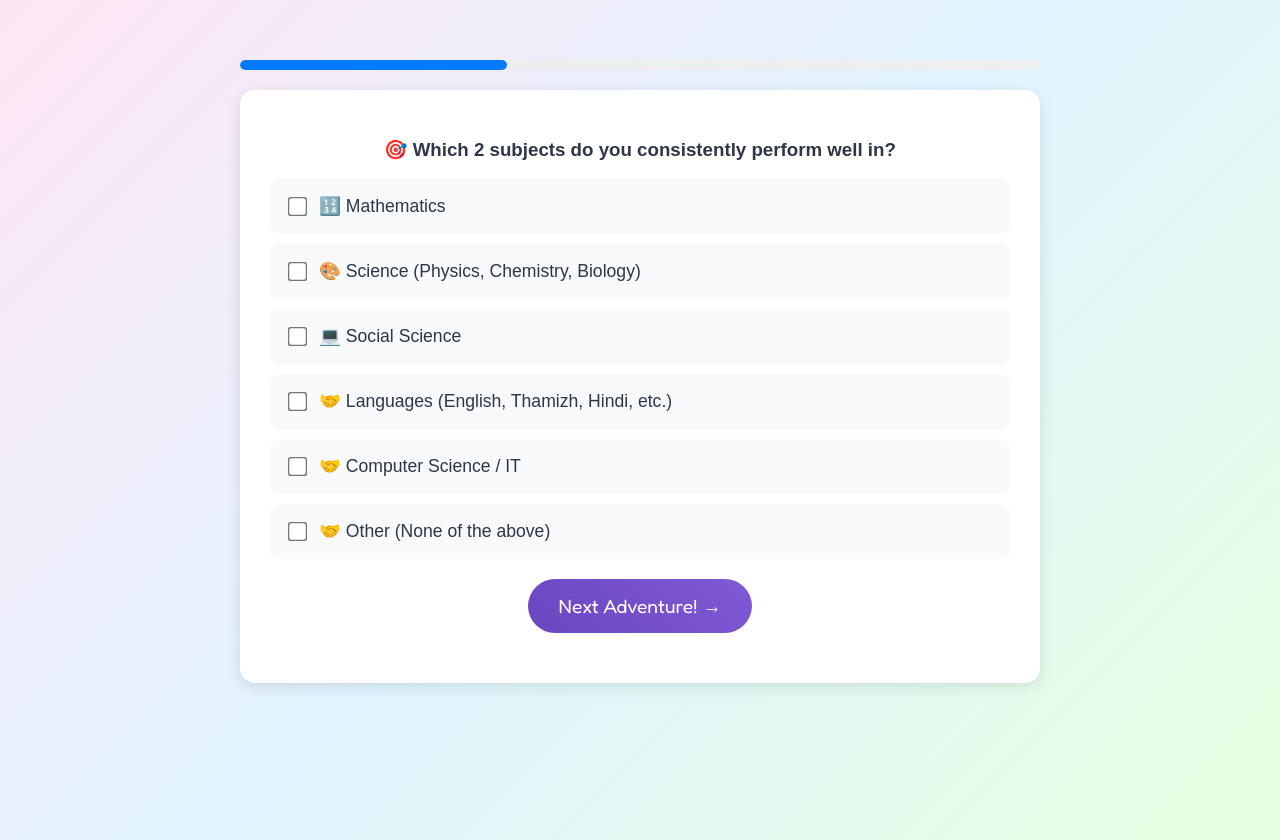
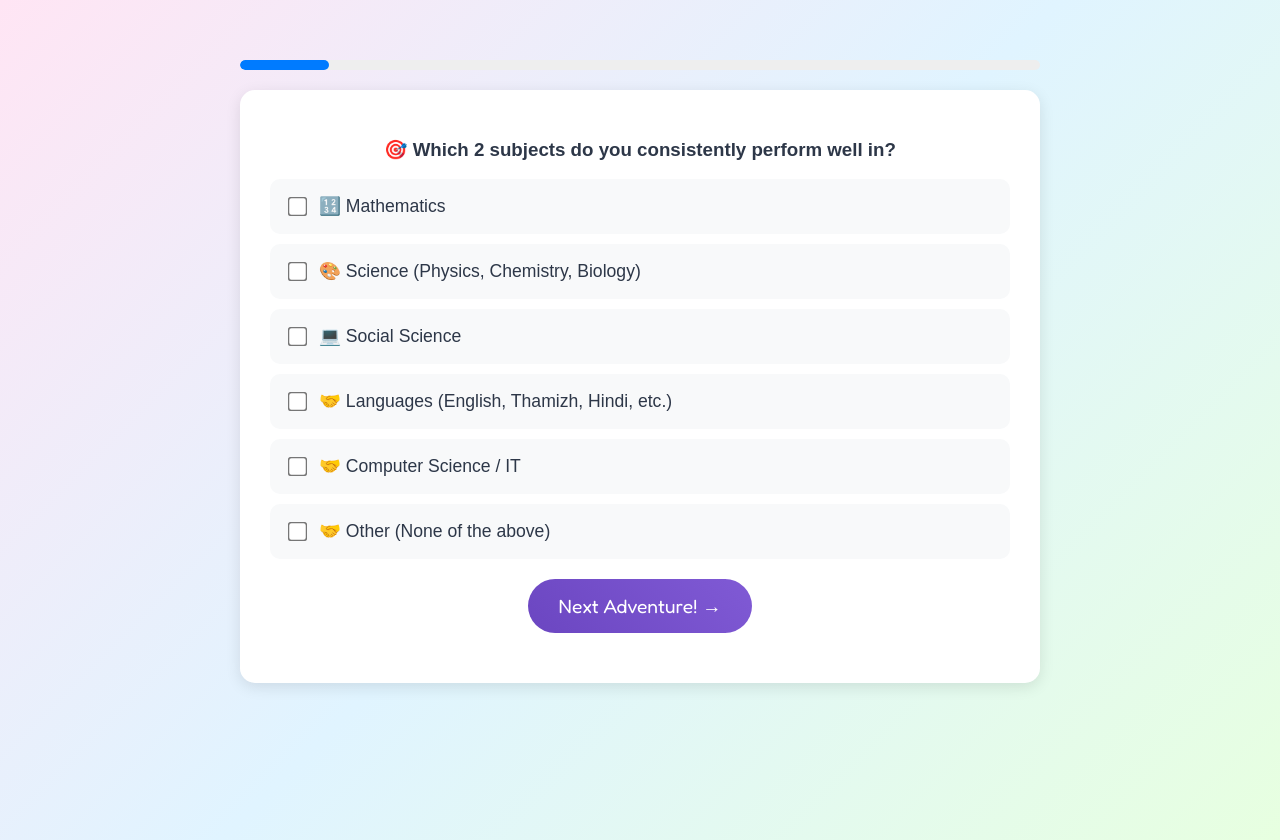
Before and after one commit to cutesocks3746/careers, a plain HTML site: page index.html in a window 1280 px wide. Both pictures are taken after a click on the button "Start Your Journey! 🚀". Drawn offline with nearby package versions, Linux system fonts and the light colour scheme.

Commit message:
Update index.html

```diff
--- a/index.html
+++ b/index.html
@@ -488,7 +488,7 @@
     document.getElementById('startButton').addEventListener('click', startAssessment);
 
     function updateProgress(step) {
-        const progress = ((step + 1) / 3) * 100;
+        const progress = ((step + 1) / 9) * 100;
         document.getElementById('progress').style.width = `${progress}%`;
     }
 
```
